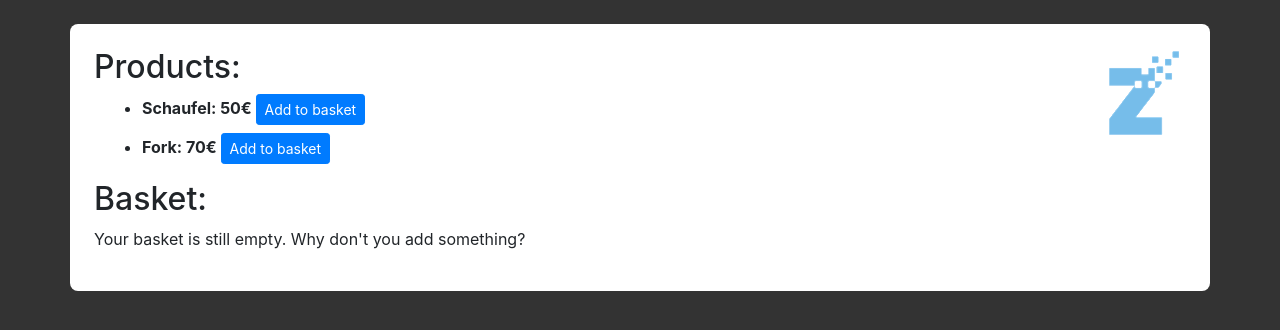
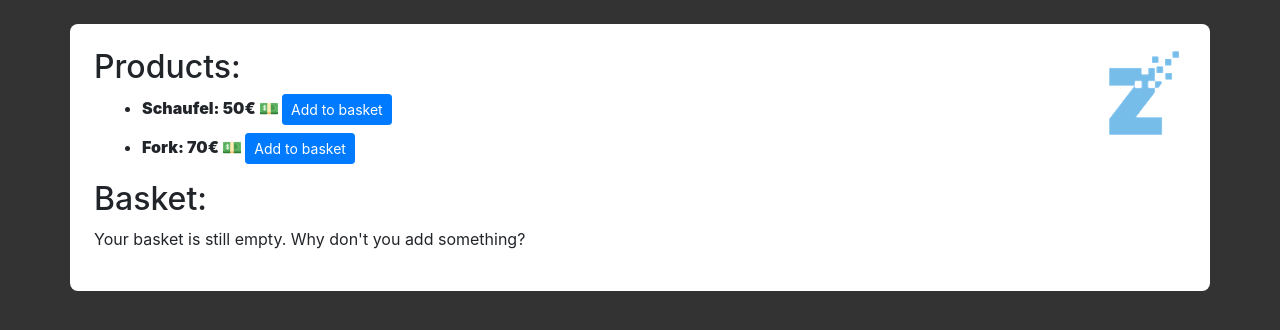
Before and after one commit to bgraf-zlab/vuejs-workshop, a Vue app: page / in a window 1280 px wide. Shown: the top 330 px of the page. Built offline with nearby package versions, Linux system fonts and the light colour scheme.

Commit message:
Make Product a component

```diff
--- a/src/App.vue
+++ b/src/App.vue
@@ -5,7 +5,7 @@
     <ul>
       <li v-for="product in products" class="m-2">
         <strong>
-          {{ product.name }}: {{ product.price }}€
+          <product v-bind:name="product.name" v-bind:price="product.price"></product>
         </strong>
         <button class="btn btn-sm btn-primary"
                 v-on:click="addProductToBasket(product)">
@@ -18,11 +18,12 @@
 </template>
 
 <script>
+import Product from './components/Product.vue'
 import Basket from './components/Basket.vue'
 
 export default {
   name: 'app',
-  components: { Basket },
+  components: { Product, Basket },
   data: function() {
     return {
       products: [
--- a/src/components/Basket.vue
+++ b/src/components/Basket.vue
@@ -3,7 +3,7 @@
     <h2>Basket:</h2>
     <ul v-if="products.length !== 0">
       <li v-for="product in products" class="m-2">
-        {{ product.name }}@{{ product.price }}€
+        <product v-bind:name="product.name" v-bind:price="product.price"></product>
         <button class="btn btn-sm btn-danger"
                 v-on:click="removeProduct(product)">
           Remove
@@ -20,8 +20,11 @@
 </template>
 
 <script>
+import Product from './Product.vue'
+
 export default {
   name: 'basket',
+  components: { Product },
   props: [
   	'products'
   ],
--- /dev/null
+++ b/src/components/Product.vue
@@ -0,0 +1,19 @@
+<template>
+  <strong>
+    {{ name }}: {{ price }}€ 💵
+  </strong>
+</template>
+
+<script>
+export default {
+  name: 'product',
+  props: [
+  	'name',
+    'price'
+  ]
+}
+</script>
+
+<style scoped>
+
+</style>
```
